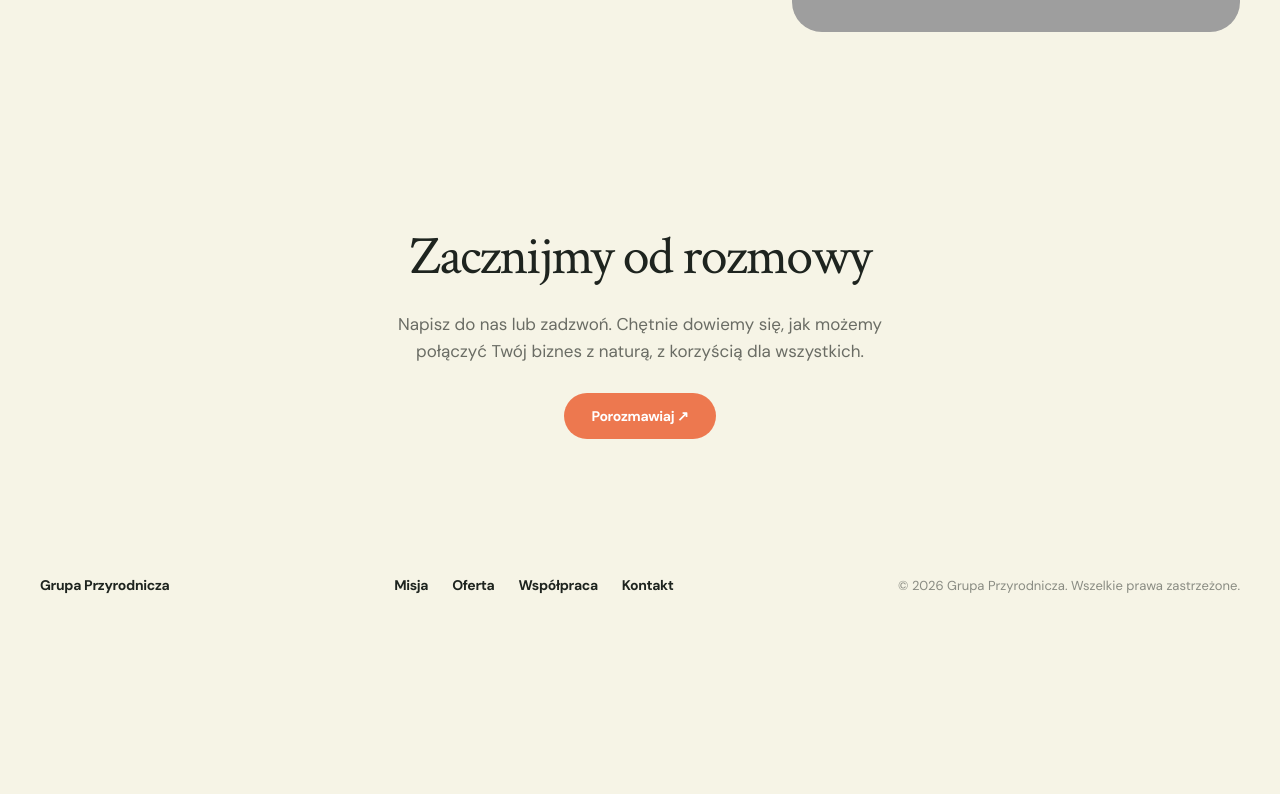
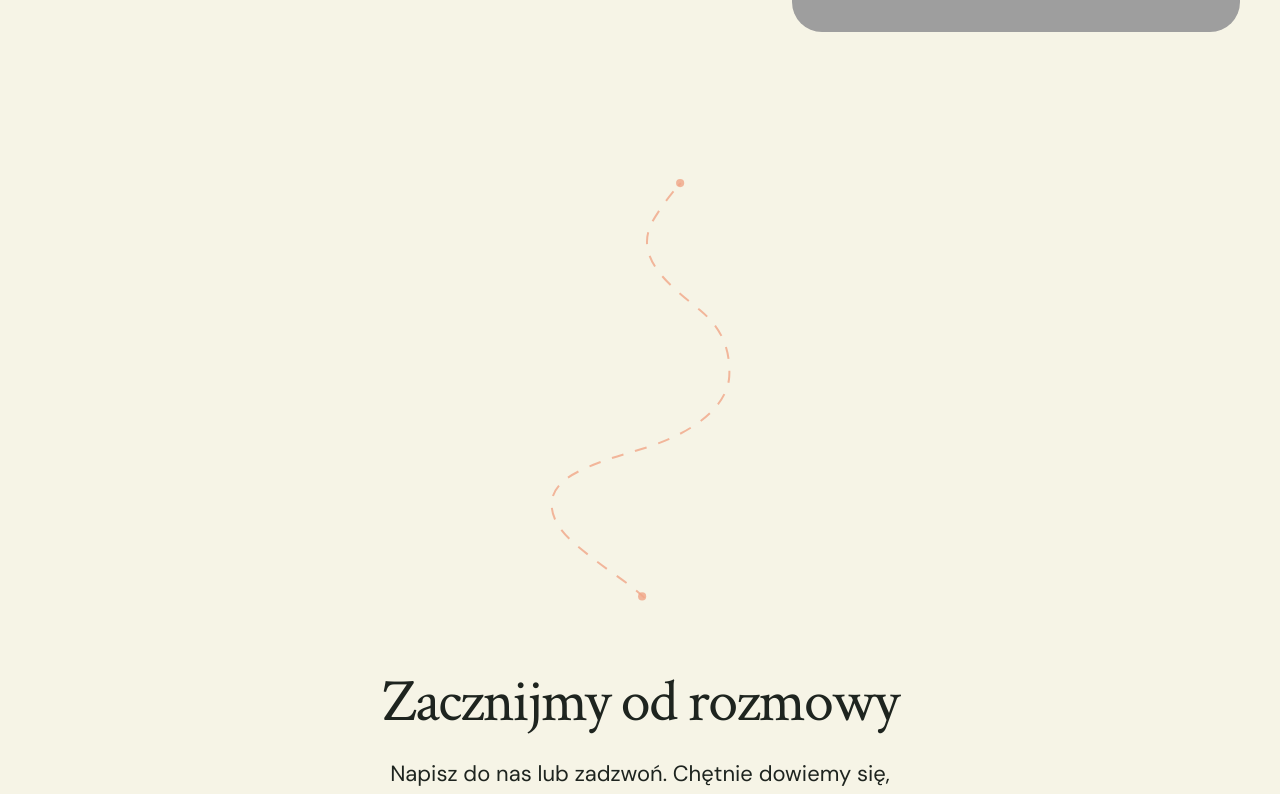
Before and after one commit to kbsztlono/gp-mvp, a React (Vite) app: page / in a window 1280 px wide. Shown: the part 6101-6895 px from the top of the page. Before the commit the page ends 6733 px from the top, so only its background shows below. Built offline with nearby package versions, Linux system fonts and the light colour scheme; grey boxes are pictures that could not be loaded.

Commit message:
Stylizacja, szlify

```diff
--- a/src/App.css
+++ b/src/App.css
@@ -477,7 +477,7 @@
 
 /* ─── KONTAKT ── */
 .contact-section {
-  padding: 100px 40px;
+  padding: 40px 40px 100px;
   text-align: center;
   display: flex;
   flex-direction: column;
@@ -485,9 +485,14 @@
   gap: 28px;
 }
 
+.contact-path {
+  margin-bottom: 40px;
+  transform: rotate(180deg);
+}
+
 .contact-section h2 {
   font-family: var(--font-serif);
-  font-size: 54px;
+  font-size: 60px;
   font-weight: 400;
   line-height: 0.95;
   letter-spacing: -1.8px;
@@ -497,15 +502,23 @@
 
 .contact-section p {
   font-family: var(--font-sans);
-  font-size: 17px;
-  line-height: 1.6;
-  color: rgba(30, 36, 31, 0.65);
+  font-size: 22px;
+  line-height: 1.4;
+  color: var(--text);
   max-width: 500px;
 }
 
 /* ─── FOOTER ── */
 .footer {
   padding: 36px 40px;
+}
+
+.footer::before {
+  content: '';
+  display: block;
+  height: 1px;
+  background: rgba(30, 36, 31, 0.15);
+  margin: 0 0 36px;
 }
 
 .footer-inner {
@@ -519,35 +532,17 @@
 }
 
 .footer-logo {
-  font-family: var(--font-sans);
-  font-size: 14px;
-  font-weight: 700;
-  color: var(--text);
+  font-family: 'Roboto Mono', monospace;
+  font-size: 12px;
+  /*font-weight: 700;*/
+  color: var(--orange);
   letter-spacing: -0.3px;
 }
 
-.footer-nav {
-  display: flex;
-  gap: 24px;
-}
-
-.footer-nav a {
-  font-family: var(--font-sans);
-  font-size: 14px;
-  font-weight: 700;
-  color: var(--text);
-  letter-spacing: -0.35px;
-  transition: opacity 0.2s;
-}
-
-.footer-nav a:hover {
-  opacity: 0.55;
-}
-
 .footer-copy {
-  font-family: var(--font-sans);
-  font-size: 13px;
-  color: rgba(30, 36, 31, 0.5);
+  font-family: 'Roboto Mono', monospace;
+  font-size: 12px;
+  color: var(--orange);
 }
 
 /* ─── RESPONSIVE ── */
--- a/src/App.jsx
+++ b/src/App.jsx
@@ -26,7 +26,7 @@ function PathSVG1() {
 function PathSVG2() {
   return (
     <svg xmlns="http://www.w3.org/2000/svg" fill="none" viewBox="0 0 89.5679 399.408"
-      width="135" height="600" overflow="visible" aria-hidden="true">
+      width="300" height="600" overflow="visible" aria-hidden="true">
       <g opacity="0.6">
         <path d="M44.6067 369.106C44.1568 366.247 46.703 363.884 49.5472 364.522C51.1368 364.874 52.3808 366.201 52.6338 367.799C53.0837 370.658 50.5375 373.021 47.6934 372.384C46.1037 372.032 44.8598 370.705 44.6067 369.106Z"
           fill="rgba(235,89,42,0.8)"/>
@@ -237,12 +237,12 @@ export default function App() {
             <p>
               Łączymy otoczenie Twojej firmy z kojącą mocą ekosystemów.
               W świecie pełnym bodźców dostarczamy narzędzi do samoregulacji
-              i wytchnienia, odkrywając piękno natury 30 minut od Twojego domu.
+              i wytchnienia, odkrywając piękno natury 30 minut od&nbsp;Twojego domu.
             </p>
             <p>
               Na wszechobecny greenwashing odpowiadamy realnymi działaniami,
-              edukując o otaczających nas siedliskach. Głęboko wierzymy, że
-              przystępna edukacja przyrodnicza bez ideologii i doznawanie piękna
+              edukując o&nbsp;otaczających nas siedliskach. Głęboko wierzymy,
+              że&nbsp;przystępna edukacja przyrodnicza bez ideologii i doznawanie piękna
               natury przysłużą się jej, prowadząc do podniesienia poziomu jej&nbsp;ochrony.
             </p>
           </div>
@@ -254,22 +254,19 @@ export default function App() {
 
       {/* ── KONTAKT ── */}
       <section ref={refContact} className="contact-section reveal" id="kontakt">
+        <div className="contact-path">
+          <PathSVG1 />
+        </div>
         <h2>Zacznijmy od rozmowy</h2>
-        <p>Napisz do nas lub zadzwoń. Chętnie dowiemy się, jak możemy połączyć Twój biznes z naturą, z korzyścią dla wszystkich.</p>
+        <p>Napisz do nas lub zadzwoń. Chętnie dowiemy się, jak możemy połączyć Twój biznes z naturą, z&nbsp;korzyścią dla&nbsp;wszystkich.</p>
         <a href="mailto:kontakt@grupaprzyrodnicza.pl" className="btn-primary">Porozmawiaj ↗</a>
       </section>
 
       {/* ── FOOTER ── */}
       <footer className="footer">
         <div className="footer-inner">
-          <div className="footer-logo">Grupa Przyrodnicza</div>
-          <nav className="footer-nav">
-            <a href="#misja">Misja</a>
-            <a href="#oferta">Oferta</a>
-            <a href="#wspolpraca">Współpraca</a>
-            <a href="#kontakt">Kontakt</a>
-          </nav>
-          <div className="footer-copy">© 2026 Grupa Przyrodnicza. Wszelkie prawa zastrzeżone.</div>
+          <div className="footer-logo">© 2026 Grupa Przyrodnicza</div>
+          <div className="footer-copy">Wszelkie prawa zastrzeżone</div>
         </div>
       </footer>
     </>
```
